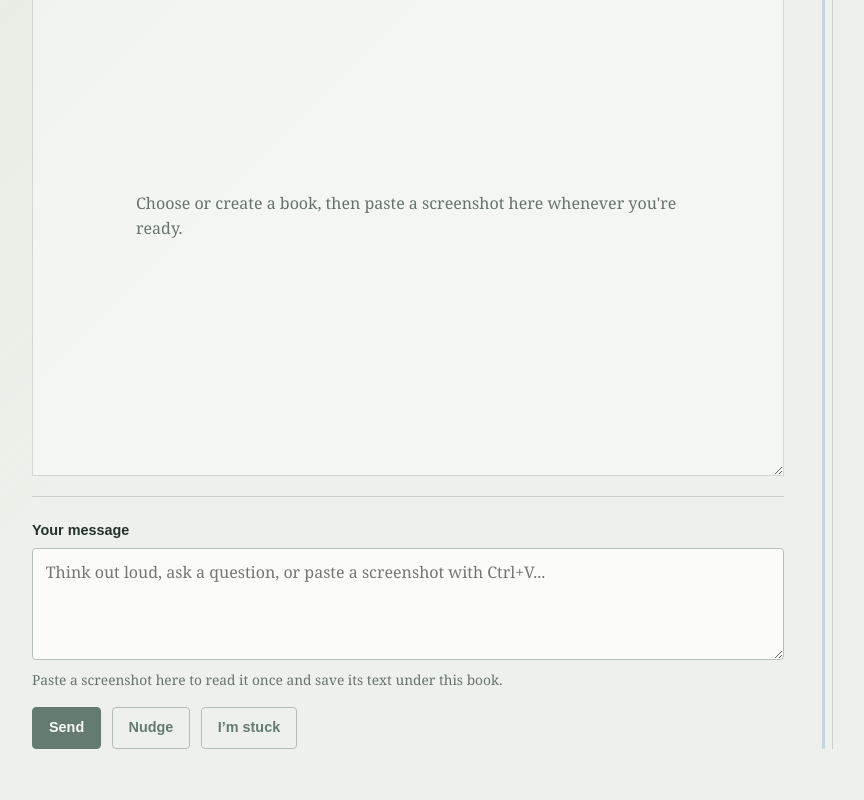
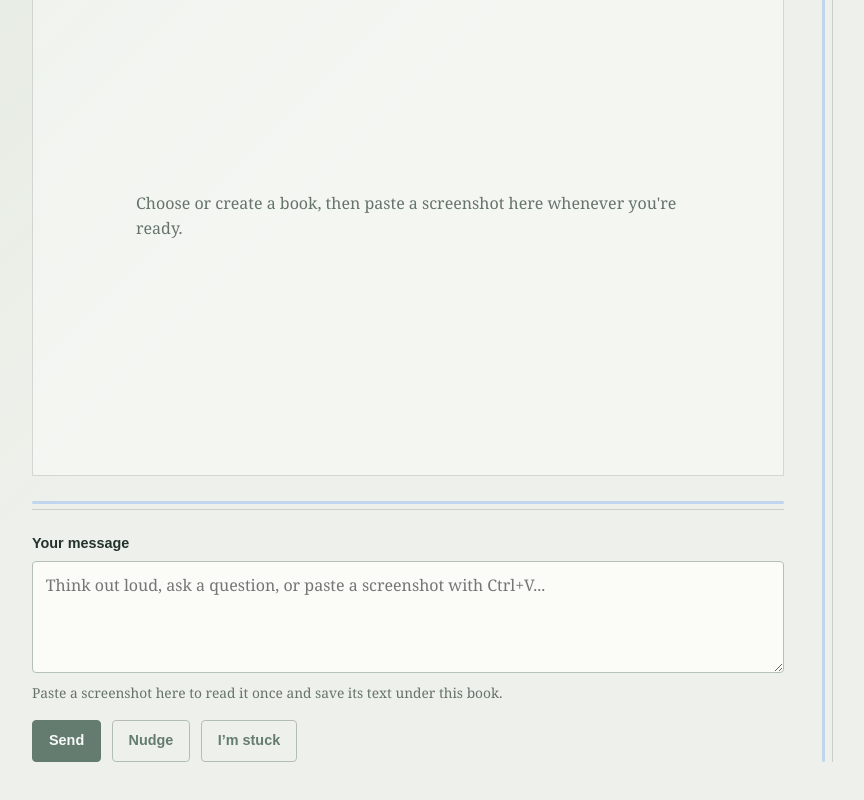
Before and after one commit to tanishka-lily/not-yet, a Next.js app: page / in a window 1280 px wide. Shown: the part 492-1292 px from the top of the page, without its empty margins (48-912 px from the left). Built offline with nearby package versions, Linux system fonts and the light colour scheme.

Commit message:
Draggable divider between chat and message box

```diff
--- a/components/StudyChat.js
+++ b/components/StudyChat.js
@@ -1,10 +1,12 @@
 "use client";
 
-import { useState } from "react";
+import { useEffect, useRef, useState } from "react";
 import Image from "next/image";
-   import MathText from "./MathText.js";
+import MathText from "./MathText.js";
 
 const NEW_BOOK = "new";
+const CHAT_HEIGHT_KEY = "technical-reading-companion:chat-height:v1";
+const MIN_CHAT_HEIGHT = 160;
 
 export default function StudyChat({
   books,
@@ -37,6 +39,71 @@ export default function StudyChat({
   const [stuckOpen, setStuckOpen] = useState(false);
   const [stuckNote, setStuckNote] = useState("");
   const [stuckSectionId, setStuckSectionId] = useState("");
+  const [chatHeight, setChatHeight] = useState(null);
+  const [handleLit, setHandleLit] = useState(false);
+  const logRef = useRef(null);
+  const dragRef = useRef(null);
+
+  useEffect(() => {
+    const timer = window.setTimeout(() => {
+      try {
+        const stored = Number(window.localStorage.getItem(CHAT_HEIGHT_KEY));
+
+        if (Number.isFinite(stored) && stored >= MIN_CHAT_HEIGHT) {
+          setChatHeight(stored);
+        }
+      } catch {
+        // Storage is unavailable, so the default height is used.
+      }
+    }, 0);
+
+    return () => window.clearTimeout(timer);
+  }, []);
+
+  function startChatResize(event) {
+    event.preventDefault();
+    event.currentTarget.setPointerCapture(event.pointerId);
+    dragRef.current = {
+      startY: event.clientY,
+      startHeight: logRef.current?.offsetHeight ?? 400,
+    };
+  }
+
+  function moveChatResize(event) {
+    if (!dragRef.current) {
+      return;
+    }
+
+    const maxHeight = Math.round(window.innerHeight * 0.85);
+    const next = dragRef.current.startHeight + event.clientY - dragRef.current.startY;
+
+    setChatHeight(Math.min(maxHeight, Math.max(MIN_CHAT_HEIGHT, Math.round(next))));
+  }
+
+  function endChatResize(event) {
+    if (!dragRef.current) {
+      return;
+    }
+
+    dragRef.current = null;
+    event.currentTarget.releasePointerCapture?.(event.pointerId);
+
+    try {
+      window.localStorage.setItem(CHAT_HEIGHT_KEY, String(logRef.current?.offsetHeight ?? ""));
+    } catch {
+      // Storage is unavailable, so the height is not remembered.
+    }
+  }
+
+  function resetChatHeight() {
+    setChatHeight(null);
+
+    try {
+      window.localStorage.removeItem(CHAT_HEIGHT_KEY);
+    } catch {
+      // Nothing to clear.
+    }
+  }
 
   const hasBook = books.some((book) => book.id === selectedBookId);
   const canCreateBook = selectedBookId === NEW_BOOK && newBookTitle.trim().length > 0;
@@ -89,7 +156,13 @@ export default function StudyChat({
         </p>
       )}
 
-      <div className="chat-log" aria-live="polite" aria-label="Study conversation">
+      <div
+        aria-label="Study conversation"
+        aria-live="polite"
+        className="chat-log"
+        ref={logRef}
+        style={chatHeight ? { height: `${chatHeight}px`, resize: "none" } : { resize: "none" }}
+      >
         {messages.length === 0 && (
           <p className="empty-chat">
             {hasBook
@@ -100,10 +173,37 @@ export default function StudyChat({
         {messages.map((message) => (
           <article className={`chat-message ${message.role}`} key={message.id}>
             <p className="chat-role">{message.role === "assistant" ? "Study partner" : "You"}</p>
-               <MathText text={message.text} />
+            <MathText text={message.text} />
           </article>
         ))}
         {busyAction && <p className="status-line" role="status">{busyAction === "read" ? "Reading the page..." : "Thinking with your book..."}</p>}
+      </div>
+
+      <div
+        aria-label="Drag to resize the chat. Double-click to reset."
+        onDoubleClick={resetChatHeight}
+        onPointerCancel={endChatResize}
+        onPointerDown={startChatResize}
+        onPointerEnter={() => setHandleLit(true)}
+        onPointerLeave={() => setHandleLit(false)}
+        onPointerMove={moveChatResize}
+        onPointerUp={endChatResize}
+        role="separator"
+        style={{
+          cursor: "row-resize",
+          touchAction: "none",
+          padding: "5px 0",
+        }}
+        title="Drag to resize. Double-click to reset."
+      >
+        <div
+          style={{
+            height: 3,
+            borderRadius: 2,
+            background: handleLit ? "#3b82f6" : "rgba(59, 130, 246, 0.25)",
+            transition: "background 0.15s",
+          }}
+        />
       </div>
 
       {pendingImageUrl && (
```
